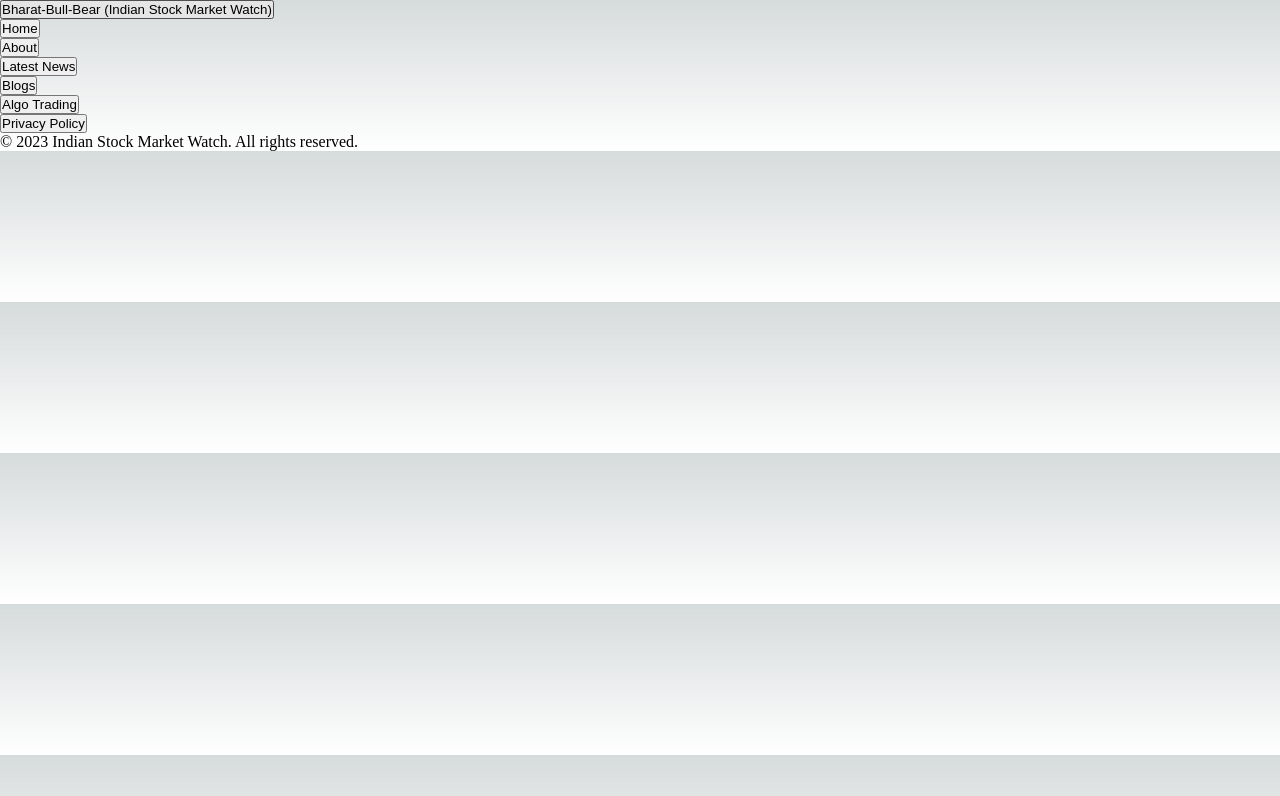
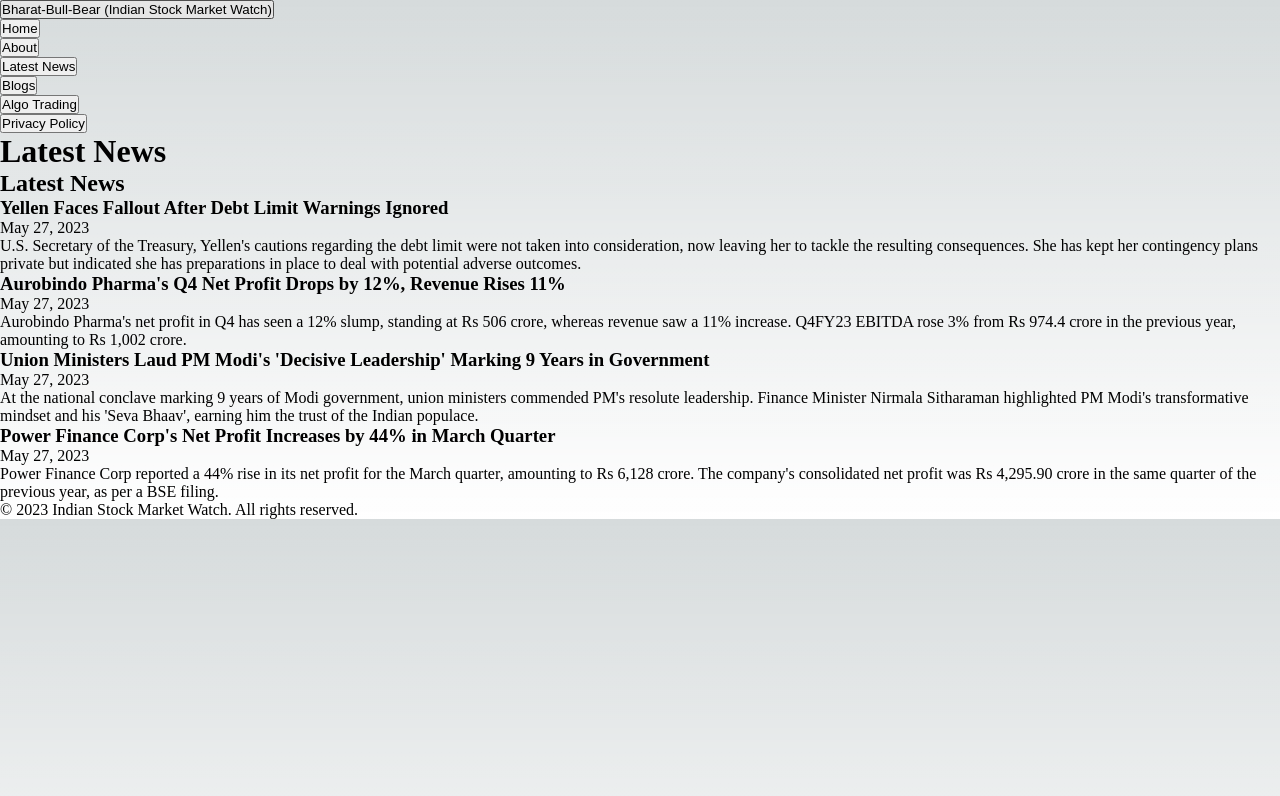
Before and after one commit to sudheer313/Indian-Stock-Markett-Watch, a Next.js app: page /Latestnews in a window 1280 px wide. Shown: the top 796 px of the page. Built offline with nearby package versions, Linux system fonts and the light colour scheme.

Commit message:
update pages/Latestnews

```diff
--- a/pages/Latestnews.js
+++ b/pages/Latestnews.js
@@ -1,11 +1,13 @@
-import React from "react";
-import latestNews from "../components/latestNews";
-
+import React from 'react';
+import LatestNews from '../components/LatestNews';
 
 const Latestnews = () => {
-  return (
-   <latestNews/>
-  );
+    return (
+        <div>
+            <h1>Latest News</h1>
+            <LatestNews />
+        </div>
+    );
 };
 
 export default Latestnews;
```
